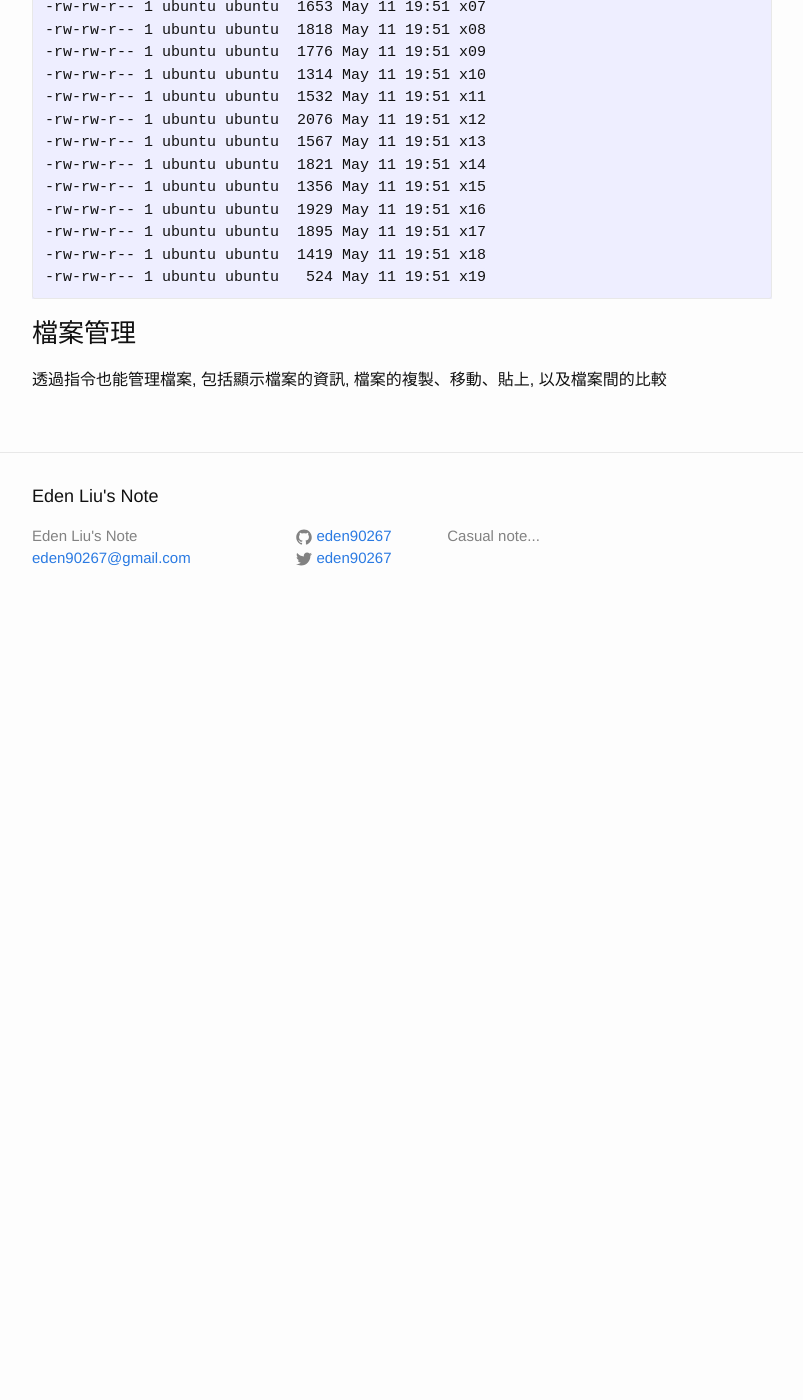
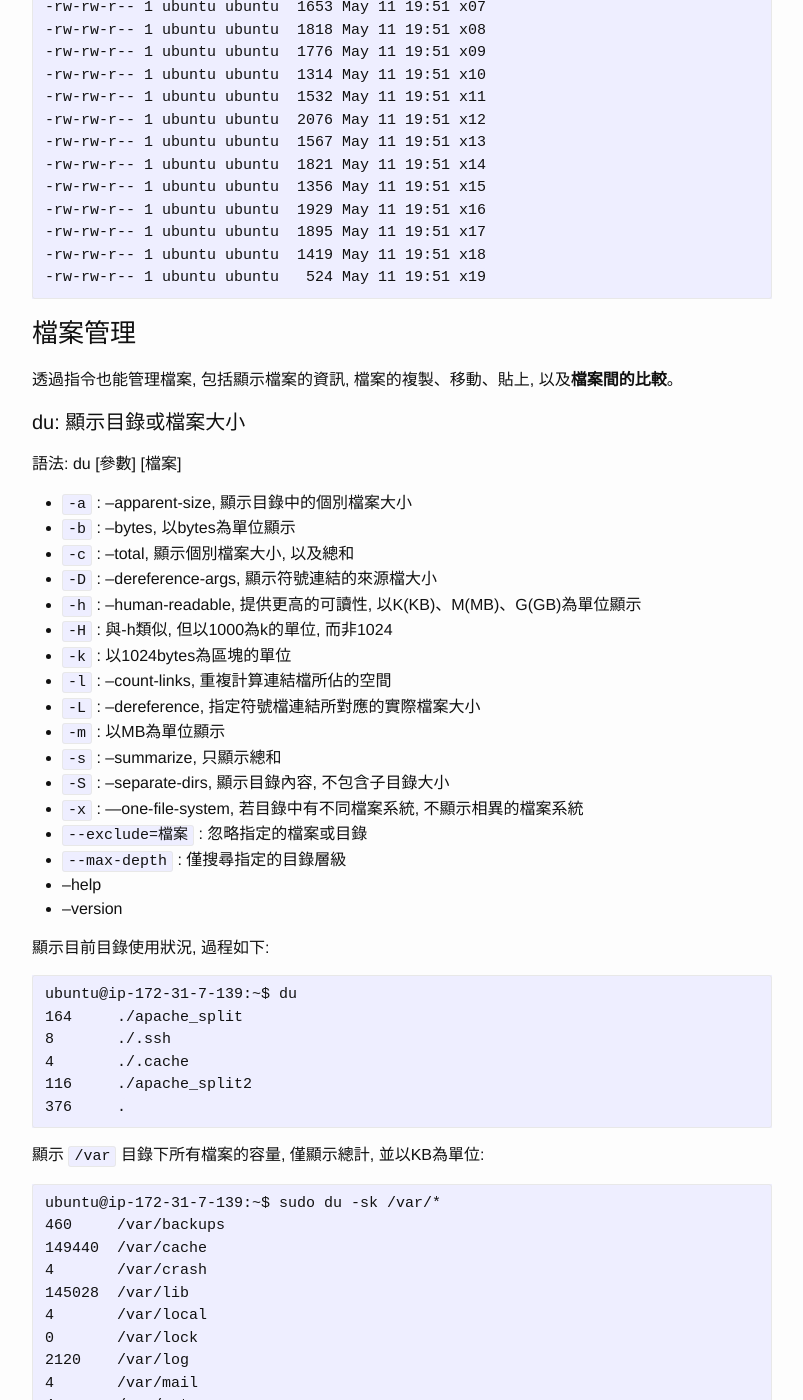
Before and after one commit to eden90267/eden90267.github.io, a Jekyll site: the page built from _posts/2016-05-03-linux-LPIC-1-study-note-ch5.markdown, in a window 1280 px wide and 1400 px high, scrolled down 24031 px. Shown: the whole window, without its empty margins (238-1041 px from the left). Built offline with Jekyll 4.4.1, drawn with Linux system fonts in a browser that asks for light colours; before the commit the page ends 24661 px from its top, so only the background shows below that; some of the changed text lies outside the part shown.

Commit message:
add content with linux-LPIC-1-ch5 page

```diff
--- a/_posts/2016-05-03-linux-LPIC-1-study-note-ch5.markdown
+++ b/_posts/2016-05-03-linux-LPIC-1-study-note-ch5.markdown
@@ -1057,4 +1057,53 @@ testfile內容:
 
 ### 檔案管理 ###
 
-透過指令也能管理檔案, 包括顯示檔案的資訊, 檔案的複製、移動、貼上, 以及檔案間的比較
+透過指令也能管理檔案, 包括顯示檔案的資訊, 檔案的複製、移動、貼上, 以及**檔案間的比較**。
+
+#### du: 顯示目錄或檔案大小 ####
+
+語法: du [參數] [檔案]
+
+- `-a` : --apparent-size, 顯示目錄中的個別檔案大小
+- `-b` : --bytes, 以bytes為單位顯示
+- `-c` : --total, 顯示個別檔案大小, 以及總和
+- `-D` : --dereference-args, 顯示符號連結的來源檔大小
+- `-h` : --human-readable, 提供更高的可讀性, 以K(KB)、M(MB)、G(GB)為單位顯示
+- `-H` : 與-h類似, 但以1000為k的單位, 而非1024
+- `-k` : 以1024bytes為區塊的單位
+- `-l` : --count-links, 重複計算連結檔所佔的空間
+- `-L` : --dereference, 指定符號檔連結所對應的實際檔案大小
+- `-m` : 以MB為單位顯示
+- `-s` : --summarize, 只顯示總和
+- `-S` : --separate-dirs, 顯示目錄內容, 不包含子目錄大小
+- `-x` : ---one-file-system, 若目錄中有不同檔案系統, 不顯示相異的檔案系統
+- `--exclude=檔案` : 忽略指定的檔案或目錄
+- `--max-depth` : 僅搜尋指定的目錄層級
+- --help
+- --version
+
+顯示目前目錄使用狀況, 過程如下:
+
+	ubuntu@ip-172-31-7-139:~$ du
+	164     ./apache_split
+	8       ./.ssh
+	4       ./.cache
+	116     ./apache_split2
+	376     .
+
+顯示 `/var` 目錄下所有檔案的容量, 僅顯示總計, 並以KB為單位:
+
+	ubuntu@ip-172-31-7-139:~$ sudo du -sk /var/*
+	460     /var/backups
+	149440  /var/cache
+	4       /var/crash
+	145028  /var/lib
+	4       /var/local
+	0       /var/lock
+	2120    /var/log
+	4       /var/mail
+	4       /var/opt
+	0       /var/run
+	32      /var/spool
+	4       /var/tmp
+
+#### file: 顯示檔案類型 ####
```
